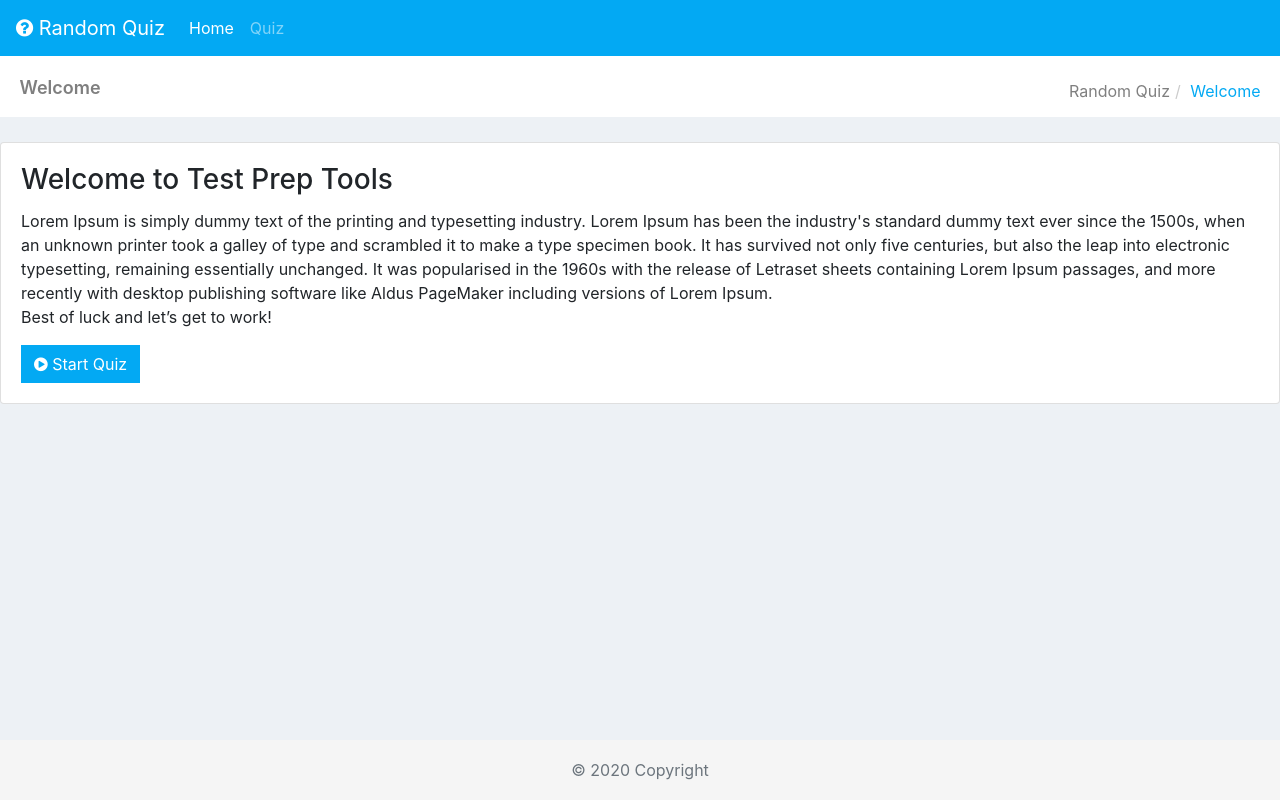
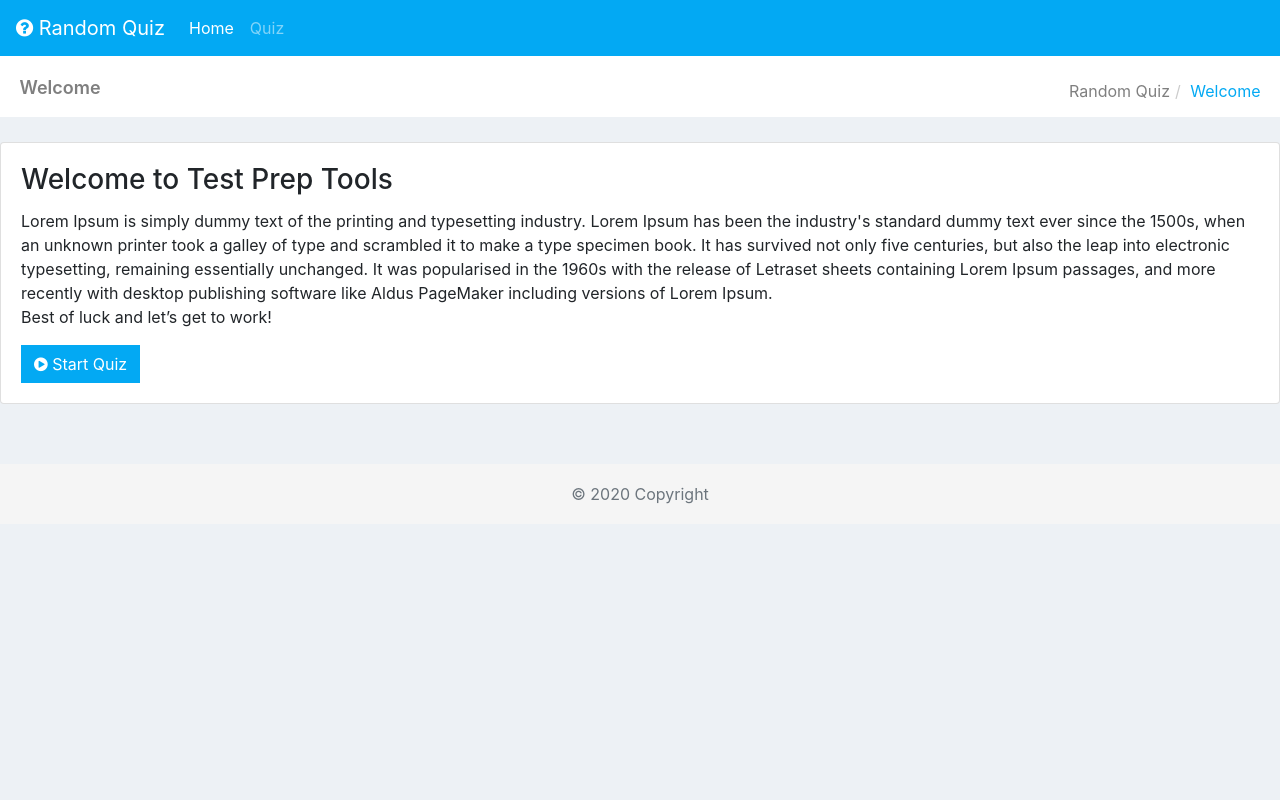
Before and after one commit to Aniket17/procom-quiz, an Angular app: page /home in a window 1280 px wide. Built offline with nearby package versions, Linux system fonts and the light colour scheme.

Commit message:
added sticky footer

```diff
--- a/src/styles.css
+++ b/src/styles.css
@@ -147,10 +147,11 @@ h4 {
   color: white;
 }
 footer {
-  position: absolute;
+  position: sticky;
   bottom: 0;
   width: 100%;
   height: 60px;
   line-height: 60px;
   background-color: #f5f5f5;
+  margin-top: 60px;
 }
```
